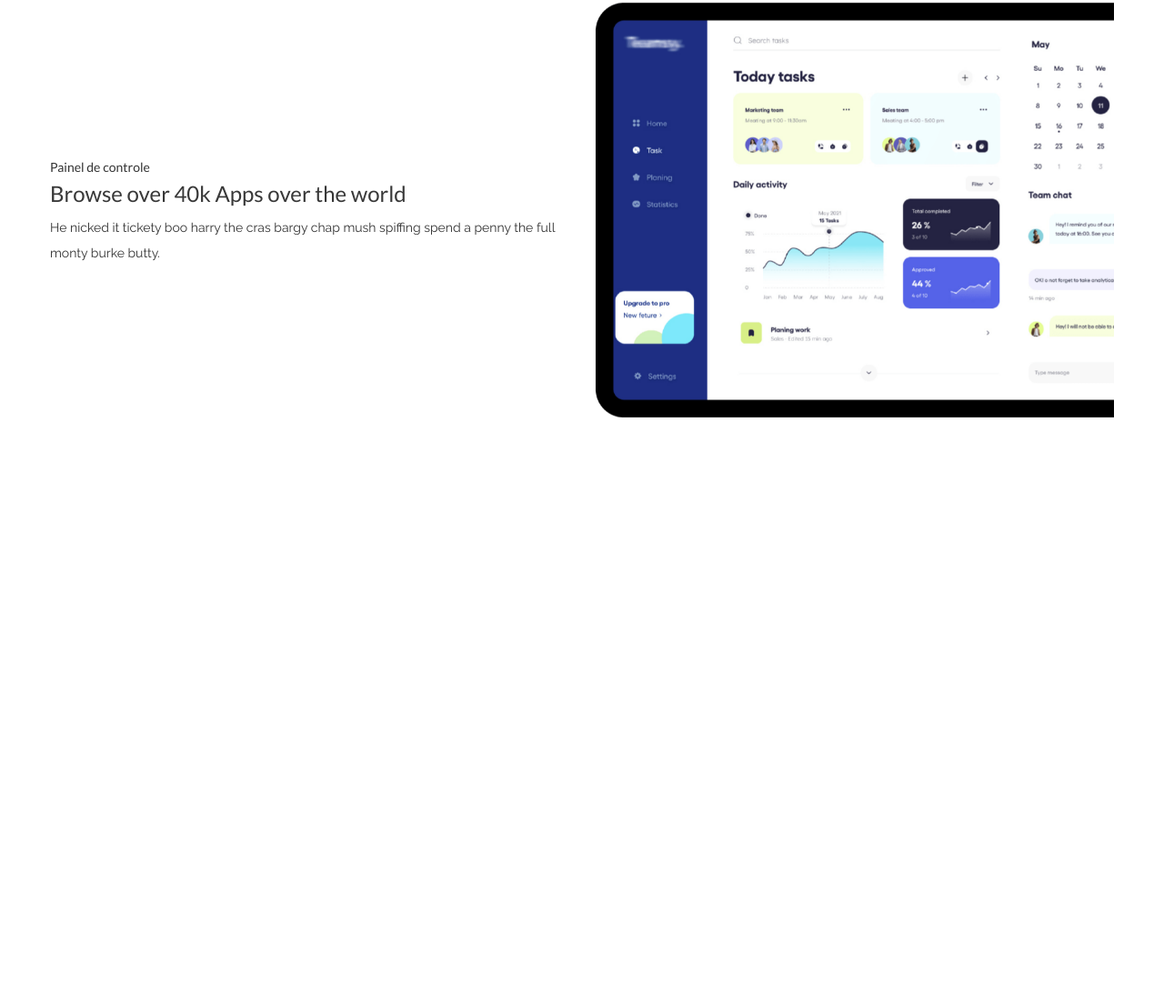
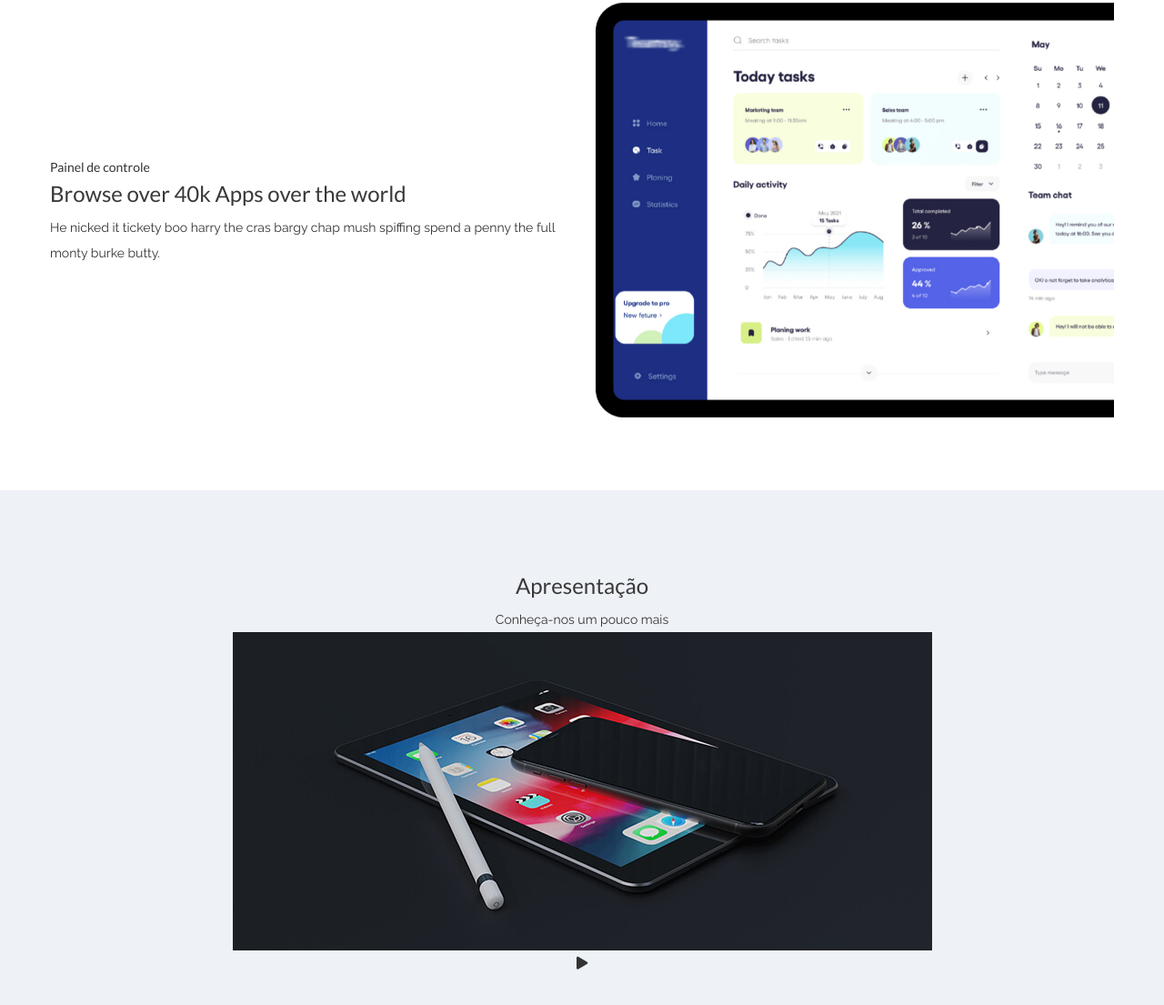
Before and after one commit to devisaah/vitrix.link, a plain HTML site: page conheca.vitrix.link/index.html in a window 1280 px wide. Shown: the part 3987-5092 px from the top of the page at 91% size. Before the commit the page ends 4446 px from the top, so only its background shows below. Drawn offline with nearby package versions, Linux system fonts and the light colour scheme; files that its build step writes are made by us from their sources.

Commit message:
Apresentação

```diff
--- a/conheca.vitrix.link/index.html
+++ b/conheca.vitrix.link/index.html
@@ -728,7 +728,7 @@
         </section>
 
         <!--====== Painel de Controle ======-->
-        <section class="appie-about-3-area pt-90" >
+        <section class="appie-about-3-area pt-90 pb-80" >
             <div class="container">
                 <div class="row align-items-center mt-100  flex-column-reverse flex-lg-row">
                     <div class="col-lg-6 col-md-12 col-sm-12">
@@ -743,6 +743,34 @@
                             <img src="assets/images/traffic-thumb.png" alt="">
                         </div>
                     </div>
+                </div>
+            </div>
+        </section>
+
+        <!--====== APPIE COUNTER PART START ======-->
+
+        <section class="appie-counter-area pt-90 pb-190" style="background: #eef1f6;">
+            <div class="container">
+                <div class="row">
+                    <div class="col-lg-12 text-center">
+                        <div class="appie-section-title ">
+                            <h3 class="appie-title">Apresentação</h3>
+                            <p>Conheça-nos um pouco mais</p>
+                        </div>
+                    </div>
+                </div>
+                <div class="row">
+                    <div class="col-lg-12 text-center">
+                        <div class="appie-video-player-item">
+                            <div class="thumb">
+                                <img src="assets/images/video-thumb-1.jpg" alt="">
+                                <div class="video-popup">
+                                    <a class="appie-video-popup" href="https://vimeo.com/699478646"><i class="fas fa-play"></i></a>
+                                </div>
+                            </div>
+                        </div>
+                    </div>
+
                 </div>
             </div>
         </section>
```
Also changed, not shown: conheca.vitrix.link/assets/images/video-thumb-1.jpg (added).
